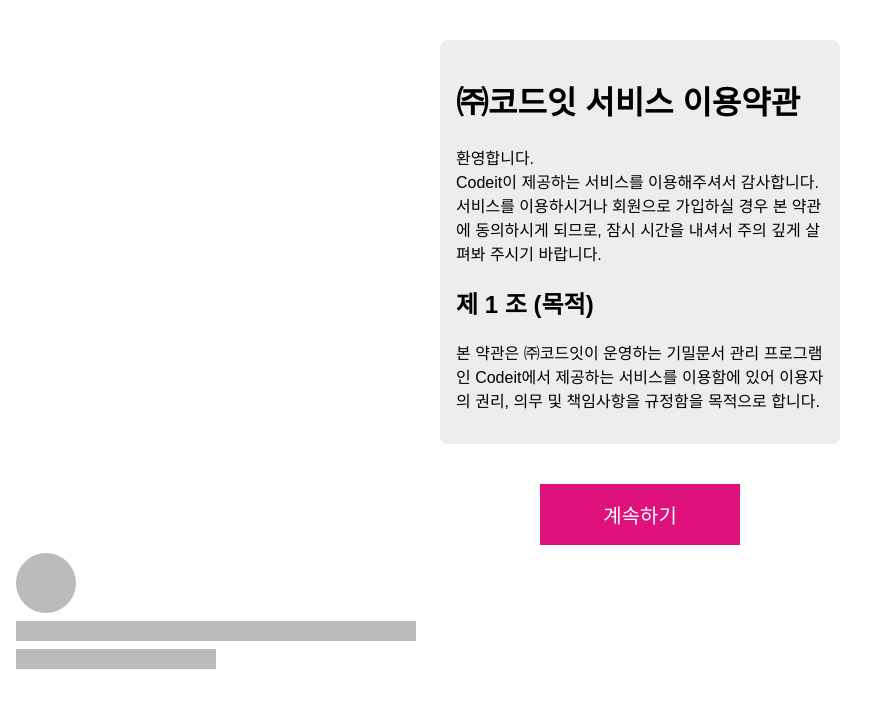
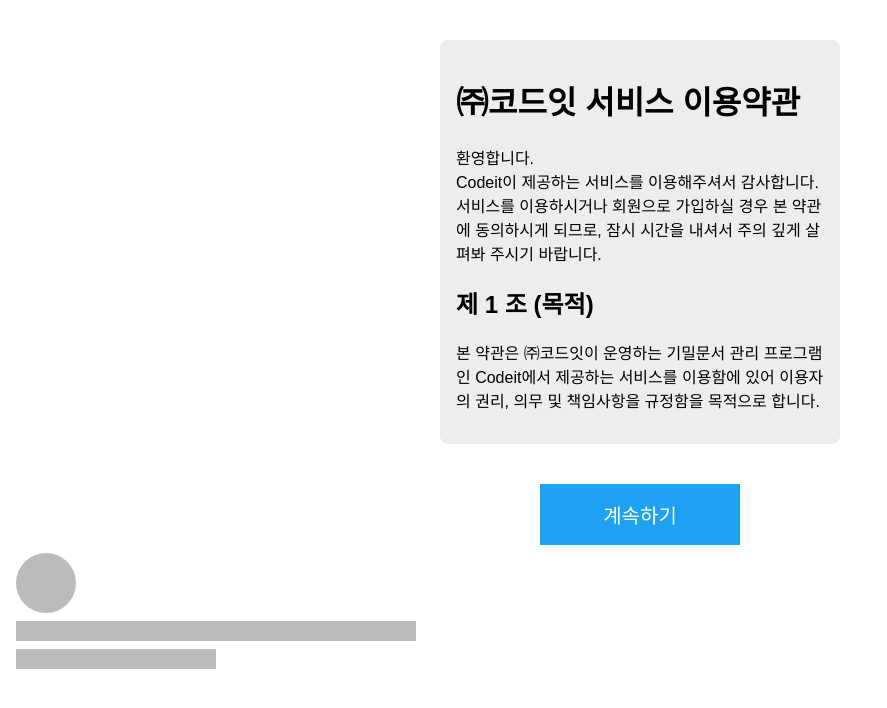
Before and after one commit to haeyong9701/practice-Styled-Components, a React (Create React App) app: page / in a window 1280 px wide. Shown: the top 708 px of the page, without its empty margins (0-887 px from the left). Built offline with nearby package versions, Linux system fonts and the light colour scheme.

Commit message:
feat: 테마

```diff
--- a/src/App.js
+++ b/src/App.js
@@ -1,4 +1,4 @@
-import styled, { createGlobalStyle } from "styled-components";
+import styled, { createGlobalStyle, ThemeProvider } from "styled-components";
 import Button from "./Button";
 import TermsOfService from "./TermsOfService";
 import Placeholder, { PlaceholderItem } from "./Placeholder";
@@ -22,7 +22,7 @@
 `;
 
 const SubmitButton = styled(Button)`
-  background-color: #de117d;
+  background-color: ${({ theme }) => theme.primaryColor};
   display: block;
   margin: 0 auto;
   width: 200px;
@@ -46,12 +46,20 @@
   width: 200px;
 `;
 
+const theme = {
+  primaryColor: "#1da1f2",
+};
+
 function App() {
   return (
     <div>
       <GlobalStyle />
       <StyledTermsOfService />
-      <SubmitButton>계속하기</SubmitButton>
+
+      <ThemeProvider theme={theme}>
+        <SubmitButton>계속하기</SubmitButton>
+      </ThemeProvider>
+
       <Placeholder>
         <A />
         <B />
--- a/src/Button.js
+++ b/src/Button.js
@@ -16,7 +16,7 @@
   background-color: blue;
 `;
 
-const StyledButton = styled.button`
+const Button = styled.button`
   background-color: #6750a4;
   border: none;
   color: #ffffff;
@@ -38,4 +38,4 @@
   }
 `;
 
-export default StyledButton;
+export default Button;
```
